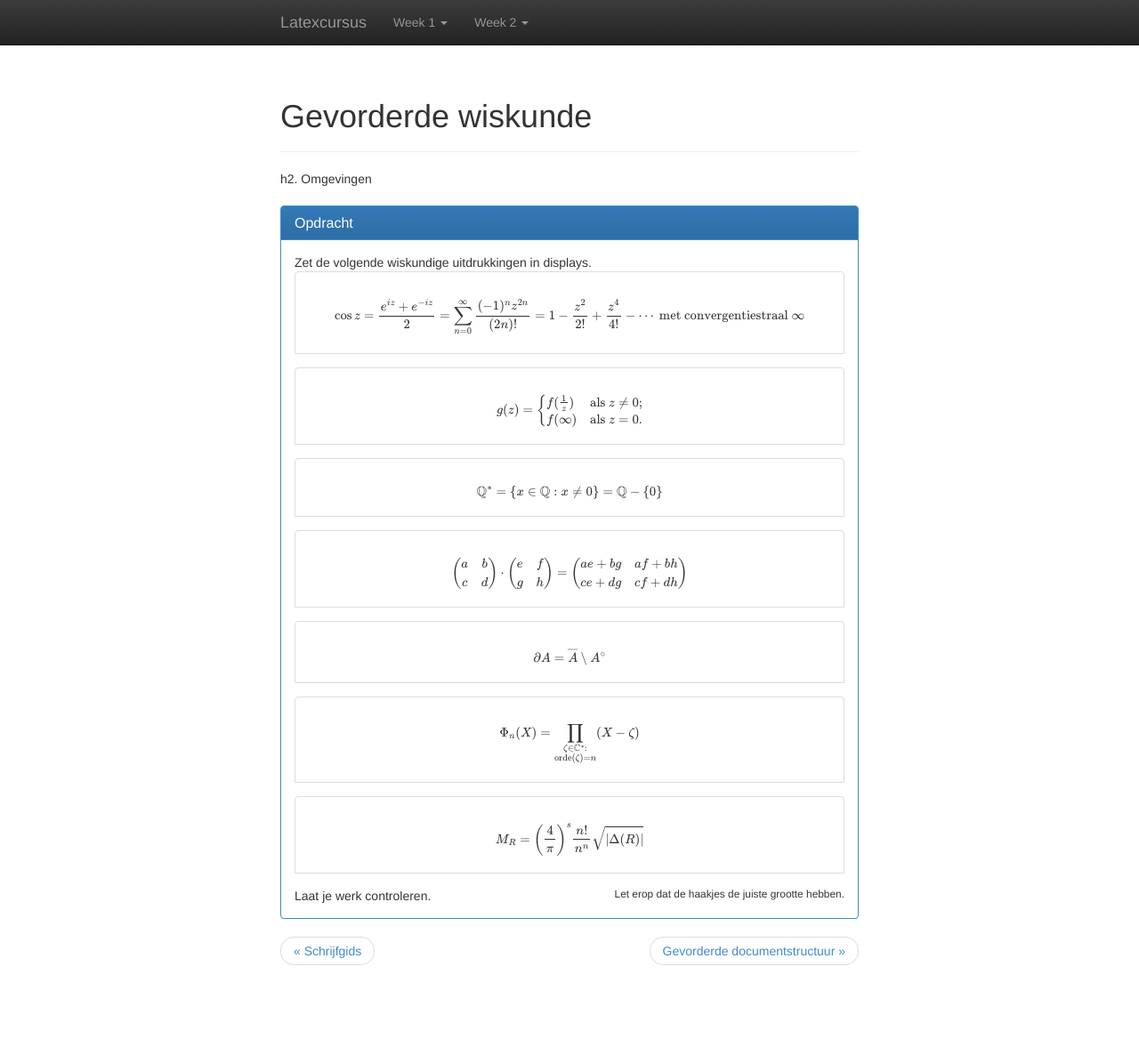
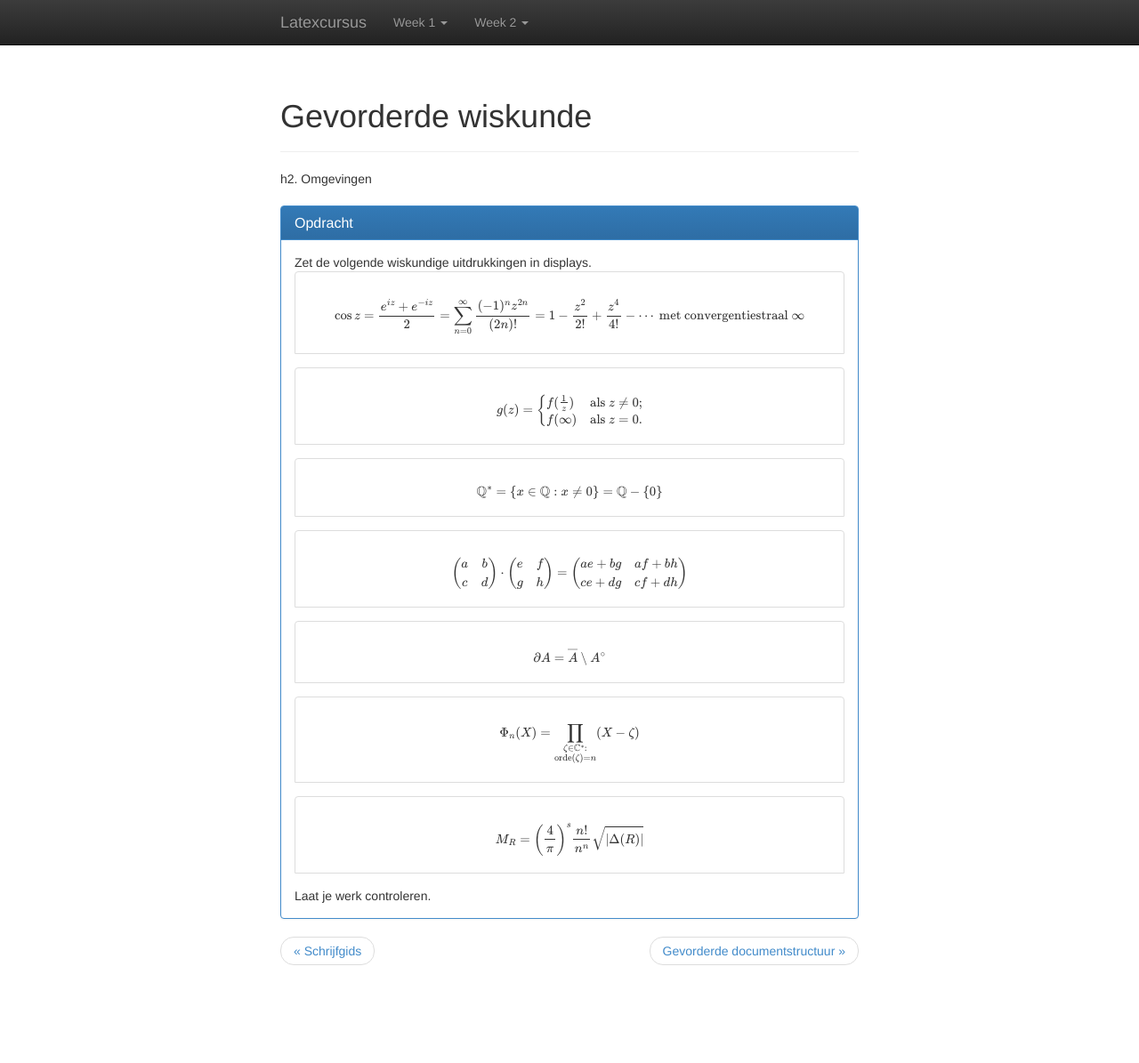
Before and after one commit to jzuiddam/jzuiddam, a Jekyll site: the page built from _posts/0005-02-01-wiskunde2.textile, in a window 1280 px wide. Shown: the whole page at 89% size. Built offline with Jekyll 4.4.1, drawn with Linux system fonts in a browser that asks for light colours; nearby versions of some CDN libraries; Markdown is read by kramdown in place of the engine named in the settings; formulas are drawn with MathJax 3.

Commit message:
hint class

```diff
--- a/css/custom.css
+++ b/css/custom.css
@@ -2,6 +2,14 @@
 .disabled a{
   text-decoration:none;
   color: #333 !important;
+}
+
+.hint{
+  color: #FFF;
+}
+
+.hint:hover{
+  color: #DDD;
 }
 
 /*
```
